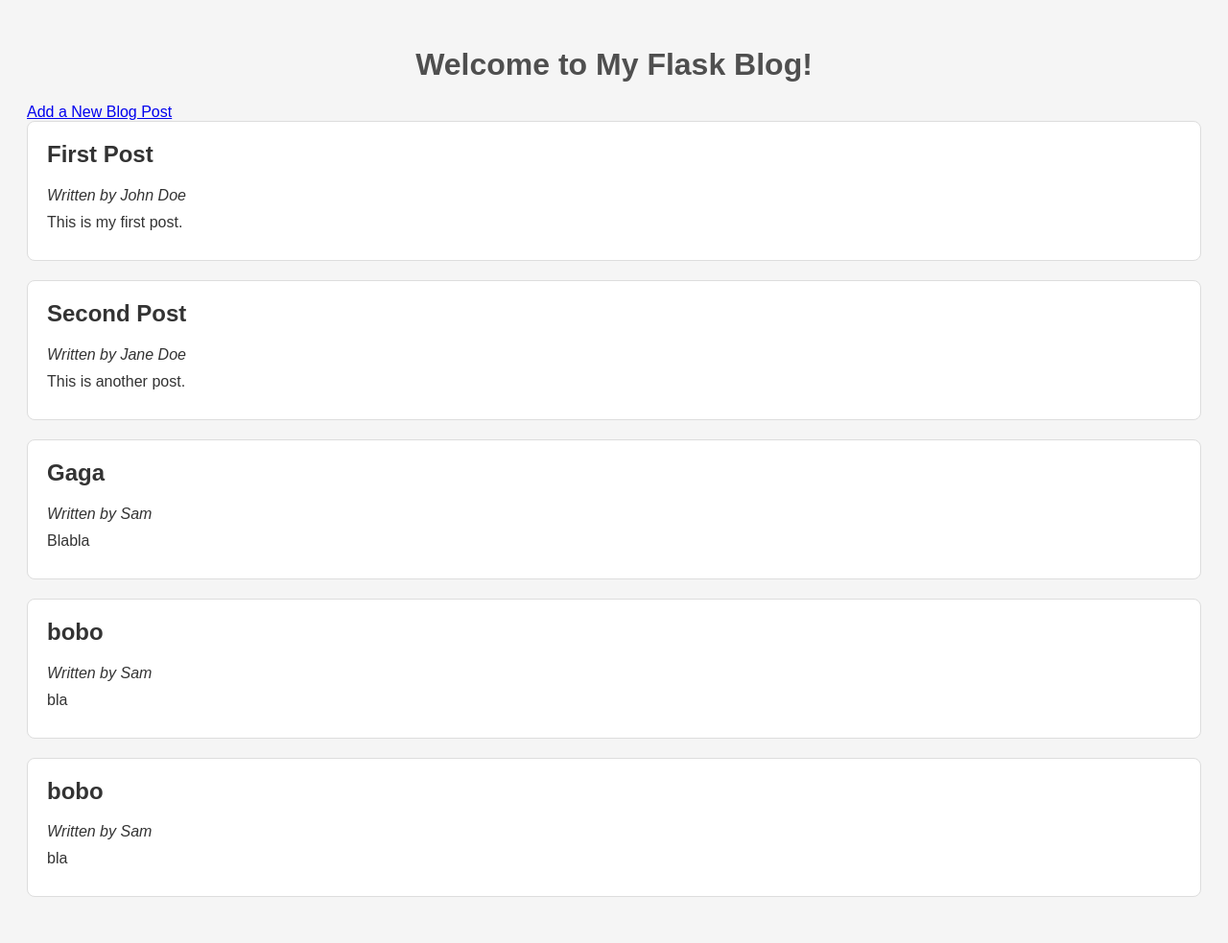
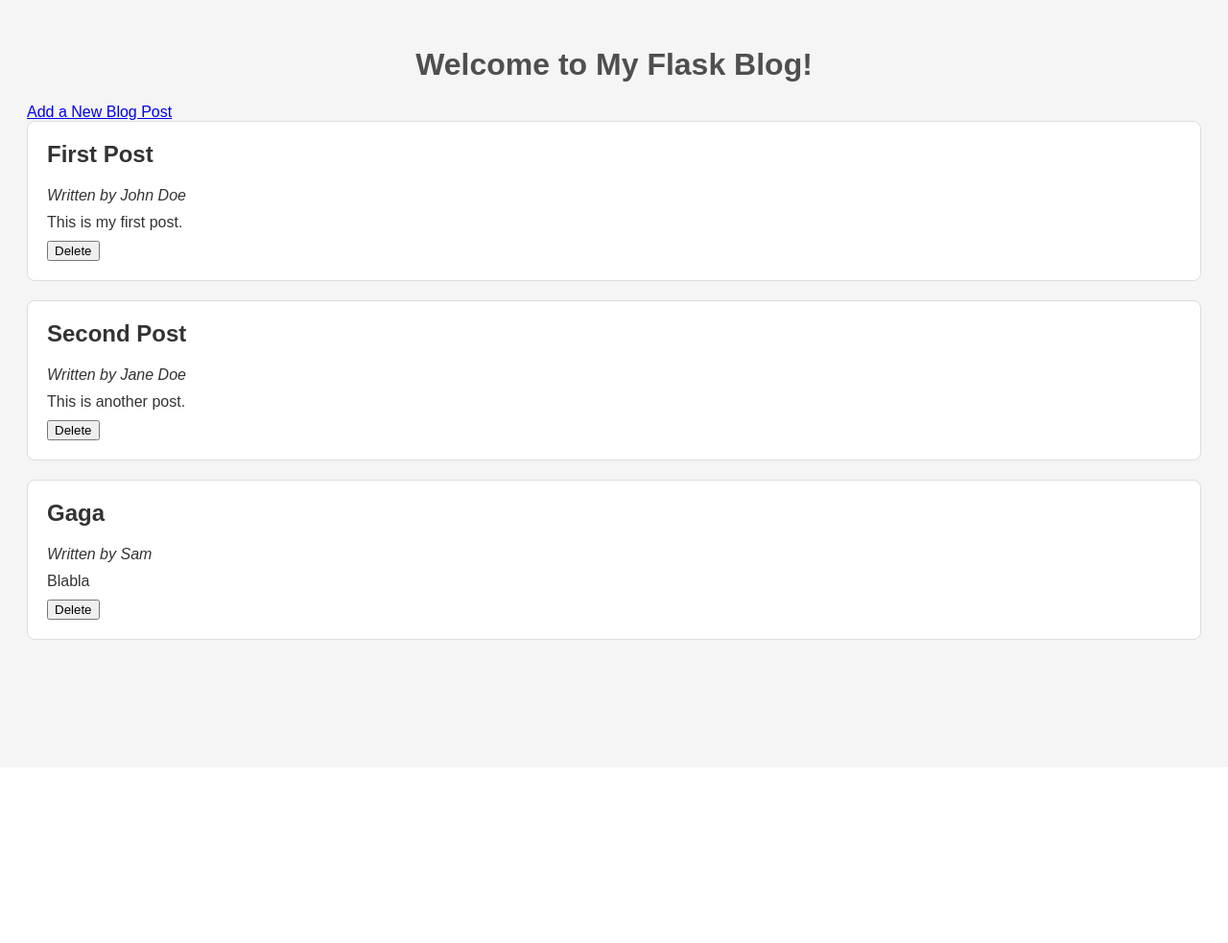
Before and after one commit to itsmesammm/Basic-Blog, a Flask app: page / in a window 1280 px wide. Shown: the whole page at 96% size. After the commit the page ends 667 px from the top, so only its background shows below. Run offline with Flask 3, Linux system fonts and the light colour scheme.

Commit message:
Add Delete route

```diff
--- a/app.py
+++ b/app.py
@@ -1,9 +1,7 @@
 import json
 from flask import Flask, render_template, request, redirect, url_for
 
-
 app = Flask(__name__)
-
 
 # load blog posts from JSON
 def load_blog_posts():
@@ -13,7 +11,7 @@ def load_blog_posts():
 @app.route('/')
 def index():
     blog_posts = load_blog_posts()
-    return render_template('index.html', posts = blog_posts)
+    return render_template('index.html', posts=blog_posts)
 
 @app.route('/add', methods=['GET', 'POST'])
 def add():
@@ -31,12 +29,26 @@ def add():
 
         # save the updated list to JSON file
         with open("data/blog_posts.json", "w") as file:
-            json.dump(blog_posts, file, indent = 4)
+            json.dump(blog_posts, file, indent=4)
 
         return redirect(url_for('index'))
 
     return render_template('add.html')
 
 
+@app.route('/delete/<int:post_id>', methods=['POST'])
+def delete(post_id):
+    blog_posts = load_blog_posts()
+
+    # Remove the post with the matching ID
+    blog_posts = [post for post in blog_posts if post['id'] != post_id]
+
+    # Save the updated list back to the JSON file
+    with open("data/blog_posts.json", "w") as file:
+        json.dump(blog_posts, file, indent=4)
+
+    return redirect(url_for('index'))
+
+
 if __name__ == '__main__':
     app.run(host="0.0.0.0", port=5000, debug=True)
--- a/data/blog_posts.json
+++ b/data/blog_posts.json
@@ -16,17 +16,5 @@
         "author": "Sam",
         "title": "Gaga",
         "content": "Blabla"
-    },
-    {
-        "id": 4,
-        "author": "Sam",
-        "title": "bobo",
-        "content": "bla"
-    },
-    {
-        "id": 5,
-        "author": "Sam",
-        "title": "bobo",
-        "content": "bla"
     }
 ]
--- a/templates/index.html
+++ b/templates/index.html
@@ -14,6 +14,9 @@
         <h2>{{ post.title }}</h2>
         <p><em>Written by {{ post.author }}</em></p>
         <p>{{ post.content }}</p>
+        <form action="/delete/{{ post.id }}" method="post" style="display:  inline;">
+            <button type="submit">Delete</button>
+        </form>
     </div>
     {% endfor %}
 </body>
```
